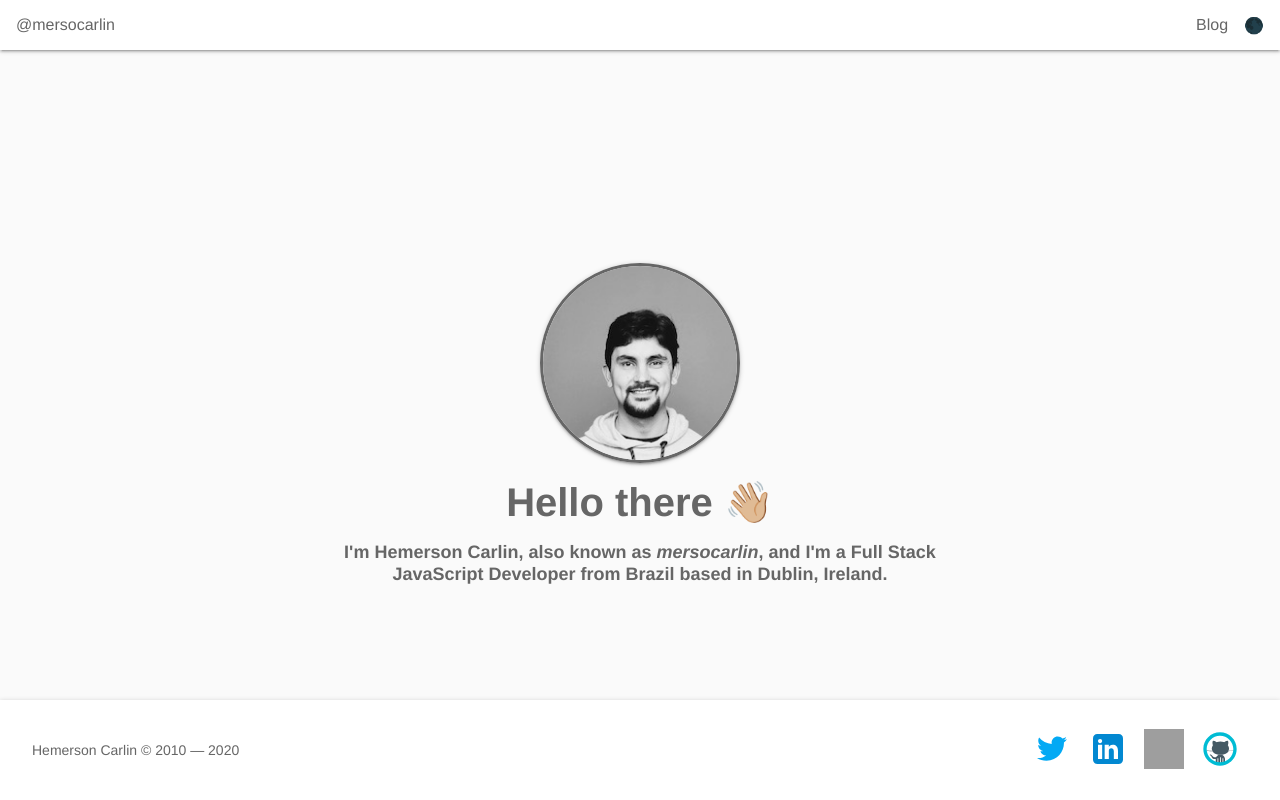
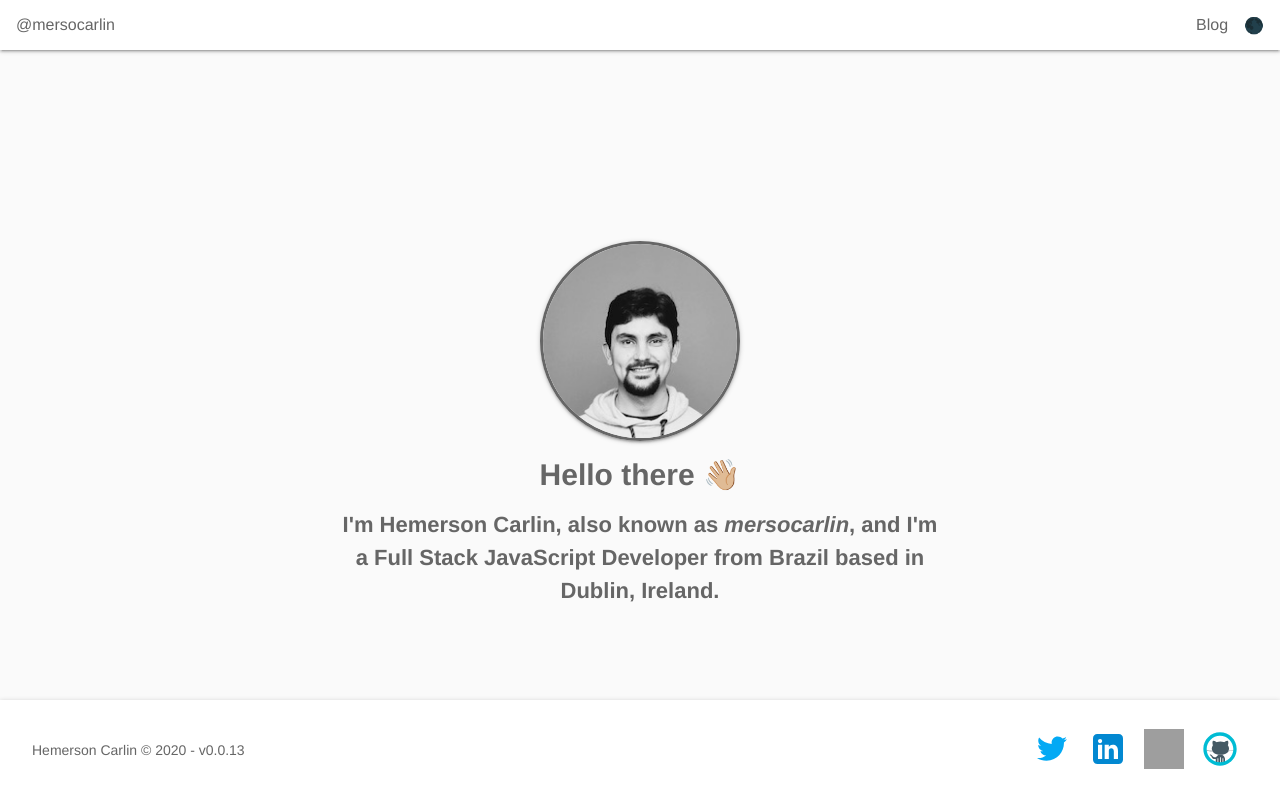
Before and after one commit to mersocarlin/mersocarlin.com, a Next.js app: page / in a window 1280 px wide. Built offline with nearby package versions, Linux system fonts and the light colour scheme; grey boxes are pictures that could not be loaded.

Commit message:
Render app version

```diff
--- a/src/components/Layout.tsx
+++ b/src/components/Layout.tsx
@@ -8,6 +8,7 @@ import SocialList from './SocialList'
 import ThemeSwitcher from './ThemeSwitcher'
 
 interface LayouProps {
+  appVersion: string
   centerContent?: boolean
   children: React.ReactNode
   gaId: string
@@ -105,7 +106,12 @@ const StyledFooter = styled.footer`
   }
 `
 
-export default function Layout({ centerContent, children, gaId }: LayouProps) {
+export default function Layout({
+  appVersion,
+  centerContent,
+  children,
+  gaId,
+}: LayouProps) {
   React.useEffect(() => {
     initGA(gaId)
     trackPageView(`${window.location.pathname}${window.location.search}`)
@@ -127,7 +133,9 @@ export default function Layout({ centerContent, children, gaId }: LayouProps) {
       </LayoutContent>
 
       <StyledFooter>
-        <div className="copyright">{`Hemerson Carlin © 2010 — ${new Date().getFullYear()}`}</div>
+        <div className="copyright">
+          {`Hemerson Carlin © ${new Date().getFullYear()} - v${appVersion}`}
+        </div>
 
         <SocialList />
       </StyledFooter>
--- a/src/pages/index.tsx
+++ b/src/pages/index.tsx
@@ -4,6 +4,7 @@ import { GetStaticProps } from 'next'
 
 import Layout from '@mersocarlin.com/components/Layout'
 import Meta from '@mersocarlin.com/components/Meta'
+import { PageProps } from '@mersocarlin.com/types'
 
 const Main = styled.div`
   align-items: center;
@@ -34,31 +35,19 @@ const Title = styled.h1`
   margin: 1rem 0 0 0;
   padding: 0;
   text-align: center;
-
-  @media (min-width: 768px) {
-    font-size: var(--font-size-h1);
-  }
 `
 
 const Subtitle1 = styled.h2`
-  font-size: 1.25rem;
-  line-height: 1.2;
+  font-size: var(--font-size-h2);
+  line-height: 1.5;
   margin: var(--padding-large) 0;
   padding: 0;
   text-align: center;
-
-  @media (min-width: 768px) {
-    font-size: var(--font-size-h3);
-  }
 `
 
-interface IndexProps {
-  gaId: string
-}
-
-export default function Index({ gaId }: IndexProps) {
+export default function Index({ gaId, appVersion }: PageProps) {
   return (
-    <Layout centerContent gaId={gaId}>
+    <Layout appVersion={appVersion} centerContent gaId={gaId}>
       <Meta />
 
       <Main>
@@ -75,8 +64,11 @@ export default function Index({ gaId }: IndexProps) {
 }
 
 export const getStaticProps: GetStaticProps = async () => {
+  const pkg = require('../../package.json')
+
   return {
     props: {
+      appVersion: pkg.version,
       gaId: process.env.GOOGLE_ANALYTICS_ID,
     },
   }
--- a/src/types.ts
+++ b/src/types.ts
@@ -1,3 +1,8 @@
+export interface PageProps {
+  appVersion: string
+  gaId: string
+}
+
 export interface Post {
   author: {
     name: string
```
Also changed, not shown: src/pages/blog/[slug].tsx (+12 -5 lines), src/pages/blog/index.tsx (+11 -5 lines).
